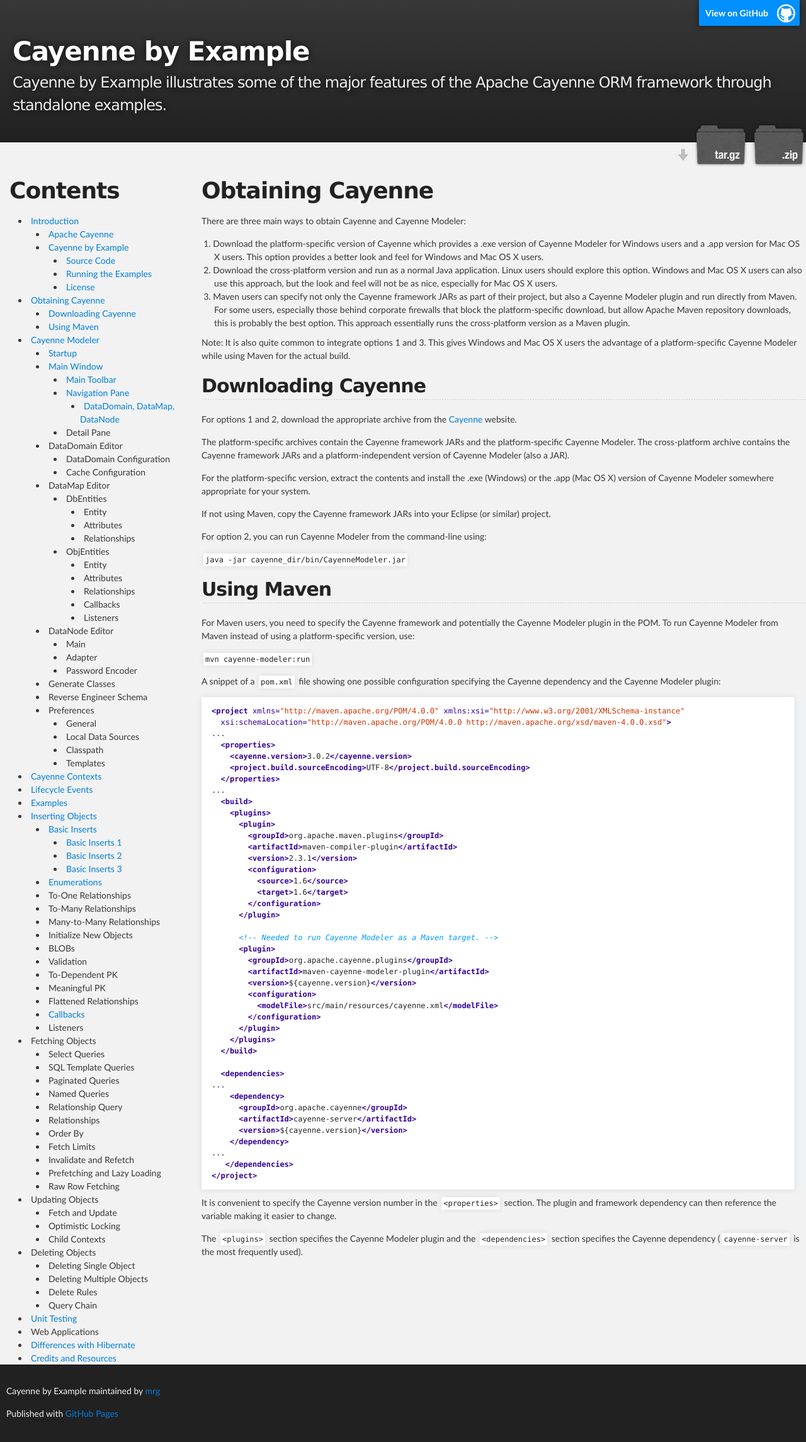
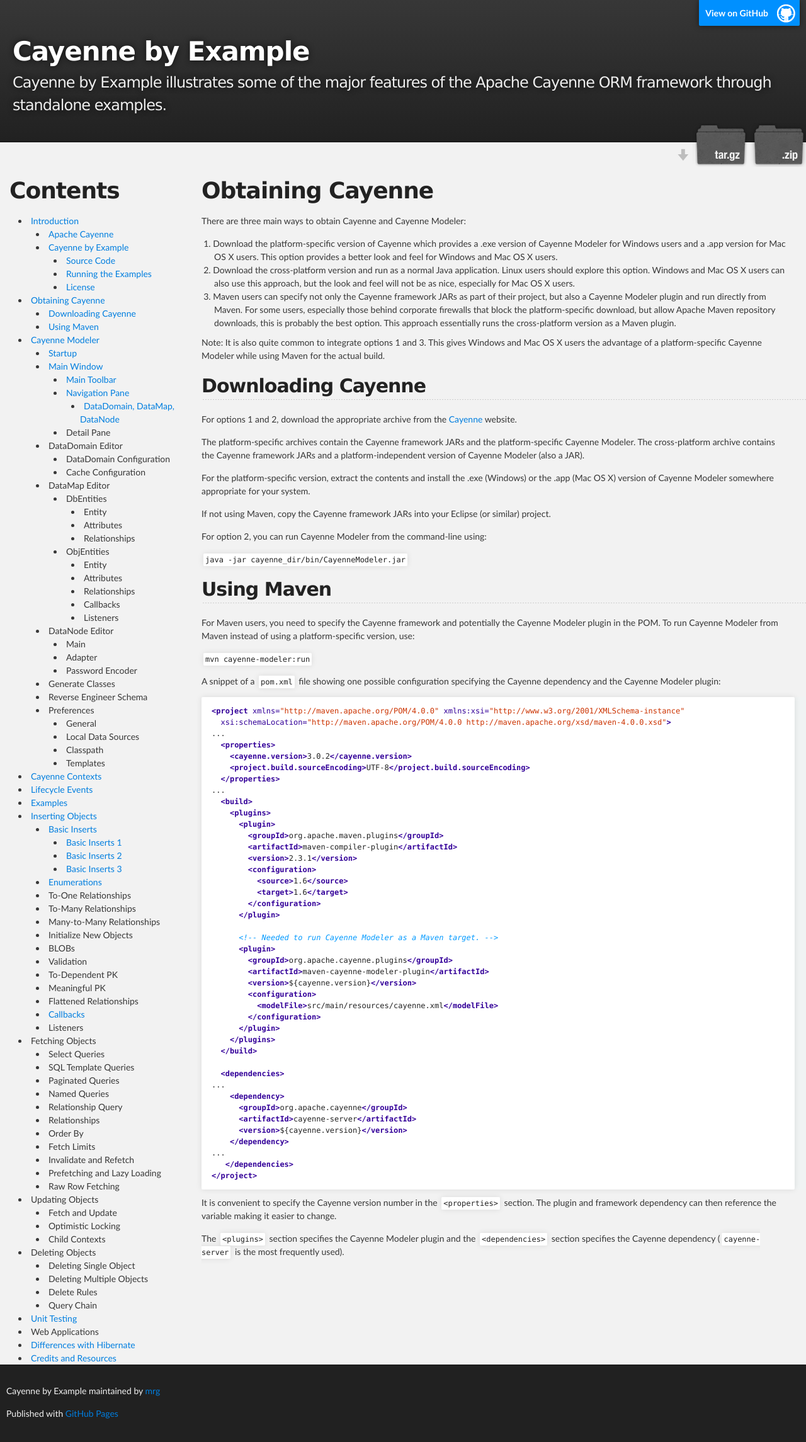
Before and after one commit to mrg/cbe, a Jekyll site: the page built from obtaining-cayenne.md, in a window 1280 px wide. Shown: the whole page at 63% size. Built offline with Jekyll 4.4.1, drawn with Linux system fonts in a browser that asks for light colours; Markdown is read by kramdown in place of the engine named in the settings.

Commit message:
Updated right margins for paragraphs and lists to not run into the side of the browser window.

```diff
--- a/stylesheets/stylesheet.css
+++ b/stylesheets/stylesheet.css
@@ -129,6 +129,18 @@
 #main_content a:hover, #sidebar a:hover {
   color: #0050DF;
 /*  text-shadow: #0090ff 0px 0px 2px; */
+}
+
+#main_content p {
+  margin-right: 2em;
+}
+
+#main_content ul li {
+  margin-right: 2em;
+}
+
+#main_content ol li {
+  margin-right: 2em;
 }
 
 footer a:hover {
```
